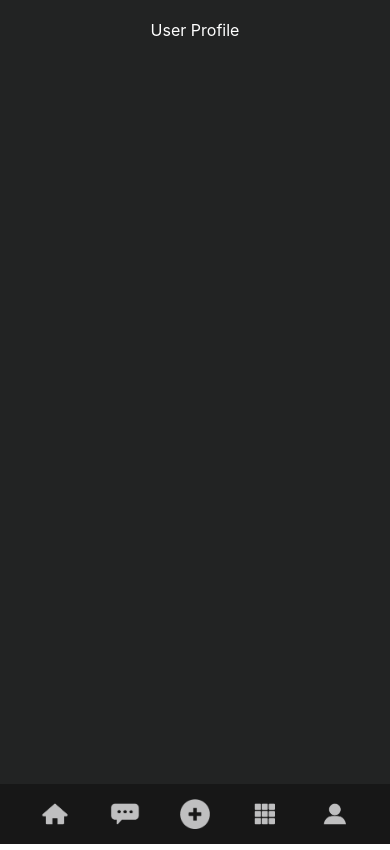
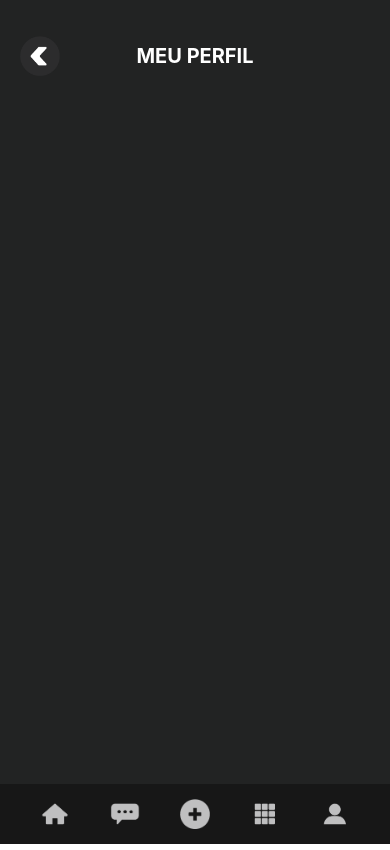
Before and after one commit to almadaj/onebitshop-frontend, a React Native app: screen /UserProfile in a window 390 px wide. Built offline with nearby package versions, Linux system fonts and the light colour scheme.

Commit message:
criação de defaultTitle

```diff
--- a/src/components/common/BackIcon/index.tsx
+++ b/src/components/common/BackIcon/index.tsx
@@ -17,7 +17,7 @@ const BackIcon = ({ marginLeft }: props) => {
         navigation.goBack();
       }}
     >
-      <BackImage marginLeft={30} source={back} />
+      <BackImage marginLeft={marginLeft} source={back} />
     </BackContainer>
   );
 };
--- /dev/null
+++ b/src/components/common/DefaultTitle/index.tsx
@@ -0,0 +1,20 @@
+import React from "react";
+import { Container, EmptyView, Title } from "./styles";
+import BackIcon from "../BackIcon";
+
+interface TitleProps {
+  fontSize: number;
+  title: string;
+}
+
+const DefaultTitle = ({ fontSize, title }: TitleProps) => {
+  return (
+    <Container>
+      <BackIcon marginLeft={0} />
+      <Title fontSize={fontSize}>{title}</Title>
+      <EmptyView />
+    </Container>
+  );
+};
+
+export default DefaultTitle;
--- /dev/null
+++ b/src/components/common/DefaultTitle/styles.ts
@@ -0,0 +1,22 @@
+import styled from "styled-components/native";
+
+type TitleProps = {
+  fontSize: number;
+};
+export const Container = styled.View`
+  flex-direction: row;
+  align-items: center;
+  justify-content: space-between;
+  margin: 0 20px;
+`;
+
+export const Title = styled.Text<TitleProps>`
+  font-size: ${(props) => props.fontSize};
+  color: ${({ theme }) => theme.colors.primaryText};
+  font-weight: bold;
+`;
+
+export const EmptyView = styled.View`
+  width: 40px;
+  height: 40px;
+`;
--- a/src/screens/UserProfile/index.tsx
+++ b/src/screens/UserProfile/index.tsx
@@ -1,15 +1,13 @@
 import React from "react";
-import { Text } from "react-native";
 import { Container } from "./styles";
 import NavBar from "../../components/common/NavBar";
+import DefaultTitle from "../../components/common/DefaultTitle";
 
 const UserProfile = () => {
   return (
     <>
       <Container>
-        <Text style={{ color: "white", fontSize: 16, textAlign: "center" }}>
-          User Profile
-        </Text>
+        <DefaultTitle fontSize={20} title="MEU PERFIL" />
       </Container>
       <NavBar />
     </>
```
